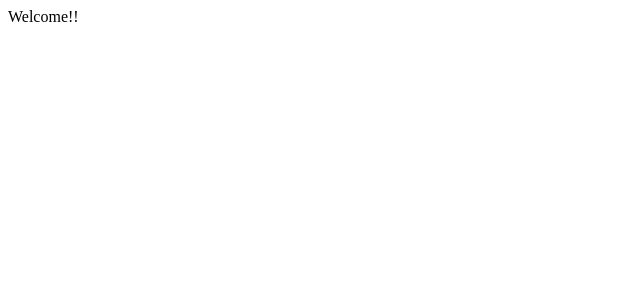
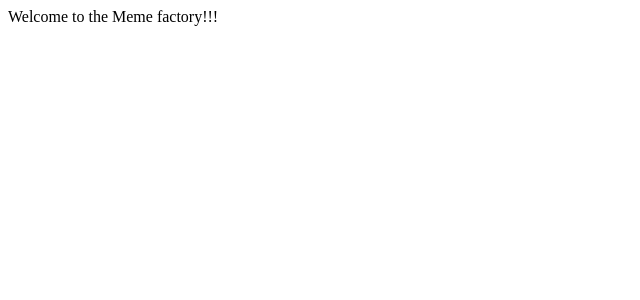
Before and after one commit to canguler89/meme-generator, a React (Create React App) app: page / in a window 1280 px wide. Shown: the top 300 px of the page, without its empty margins (0-640 px from the left). Built offline with nearby package versions, Linux system fonts and the light colour scheme.

Commit message:
api fetched

```diff
--- a/src/App.js
+++ b/src/App.js
@@ -4,7 +4,7 @@ class App extends Component {
   render() {
     return (
       <div>
-        Welcome!!
+        Welcome to the Meme factory!!!
       </div>
     )
   }
```
Also changed, not shown: src/actions/index.js (added, +10 -0 lines).
